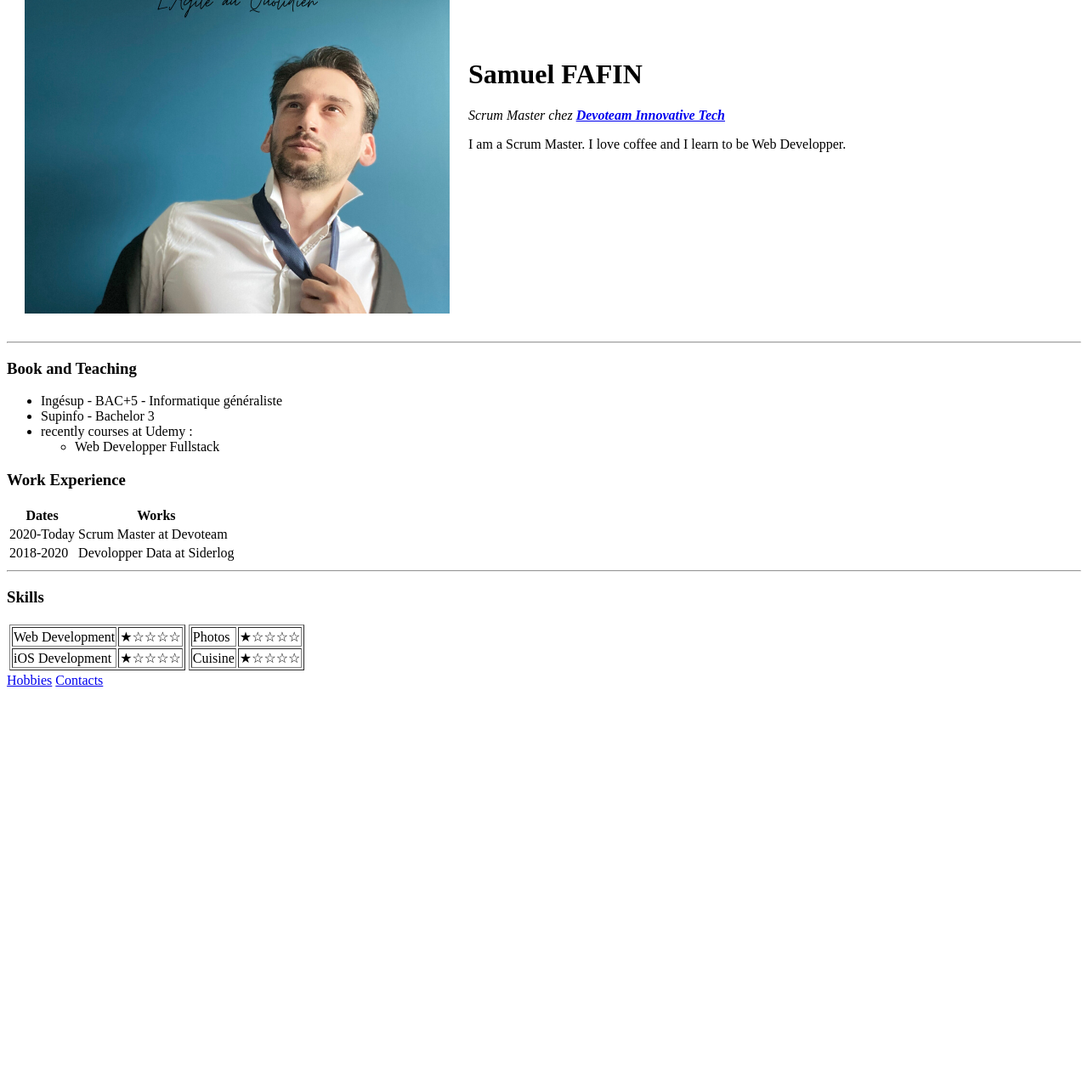
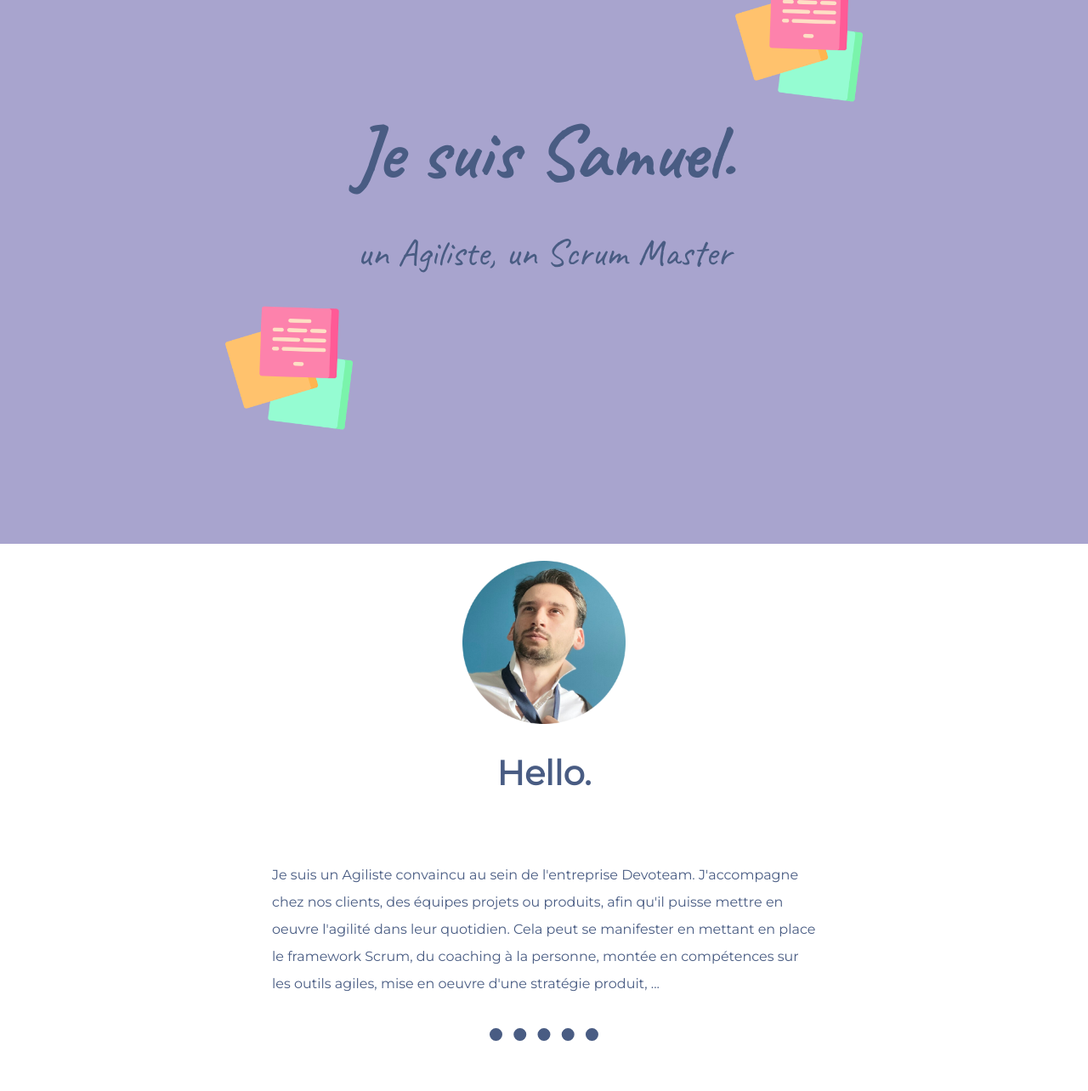
Before and after one commit to Samuel-Fafin/cv, a plain HTML site: page index.html in a window 1280 px wide. Shown: the part 160-1444 px from the top of the page at 85% size. Before the commit the page ends 978 px from the top, so only its background shows below. Drawn offline with Linux system fonts and the light colour scheme.

Commit message:
Add files via upload

```diff
--- /dev/null
+++ b/css/styles.css
@@ -0,0 +1,124 @@
+html, body, header, h1 {
+  margin: 0;
+  padding: 0;
+}
+
+header {
+  height: 100vh;
+  background-color: #A8A4CE;
+
+  display: flex;
+  flex-direction: column;
+  justify-content: center;
+  align-items: center;
+}
+
+h1 {
+  color: #495C83;
+  font-size: 5.65rem;
+  font-family: 'Caveat', cursive;
+}
+
+h2 {
+  color: #495C83;
+  font-family: 'Montserrat', sans-serif;
+  font-size: 2.5rem;
+  margin-bottom: 4rem;
+}
+
+h3 {
+  color: #495C83;
+  font-family: 'Montserrat', sans-serif;
+  font-size: 1.25rem;
+  margin-top: 0;
+  margin-bottom: 0;
+}
+
+header p {
+  color: #495C83;
+  font-size: 2.8rem;
+  font-family: 'Caveat', cursive;
+}
+
+p {
+  color: #495C83;
+  font-family: 'Montserrat', sans-serif;
+  font-size: 1rem;
+  line-height: 2rem;
+}
+
+hr {
+  width: 10vw;
+  height: 0;
+  border-style: dotted none none none;
+  border-top-width: 15px;
+  border-color: #495C83;
+  margin-top: 20px;
+  margin-bottom: 20px;
+
+}
+
+footer {
+  width:100vw;
+  height: 30vw;
+  background-color: #A8A4CE;
+}
+
+.note1 {
+  width: 150px;
+  position: relative;
+  left: 300px;
+}
+
+.note2 {
+  width: 150px;
+  position: relative;
+  right: 300px;
+}
+
+.presentation {
+  width: 100vw;
+  display: flex;
+  flex-direction: column;
+  -ms-align-items: center;
+  align-items: center;
+}
+
+.description {
+  width: 50vw;
+}
+
+.profil-image {
+  width: 15%;
+  margin-top: 20px;
+}
+
+
+.skill-row {
+  width: 50vw;
+  margin-bottom: 50px;
+}
+
+.skill-paragraphe {
+  line-height: 2rem;
+}
+
+.skill-image {
+  width: 15%;
+  float: left;
+  margin-right: 20px;
+}
+
+.certifications {
+  width: 100vw;
+  display: flex;
+  flex-direction: row;
+  justify-content: center;
+  column-gap: 2rem;
+  margin-bottom: 40px;
+}
+
+.certification-image {
+  width: 10%;
+  display: inline;
+}
--- a/index.html
+++ b/index.html
@@ -1,92 +1,65 @@
 <!DOCTYPE html>
 <html lang="fr" dir="ltr">
-
   <head>
     <meta charset="utf-8">
-   <title>Samuel Fafin's Homepage</title>
+    <title>Samuel Fafin</title>
+    <link rel="stylesheet" href="css/styles.css">
+    <link rel="preconnect" href="https://fonts.googleapis.com">
+    <link rel="preconnect" href="https://fonts.gstatic.com" crossorigin>
+    <link href="https://fonts.googleapis.com/css2?family=Caveat:wght@400;700&family=Montserrat&display=swap" rel="stylesheet">
+    <link rel="shortcut icon" href="images/favicon.ico">
   </head>
+  <body>
+    <header>
+      <img class="note1" src="images/notes.png" alt="">
+      <h1>Je suis Samuel.</h1>
+      <p>un Agiliste, un Scrum Master</p>
+      <img class="note2" src="images/notes.png" alt="">
+    </header>
+    <section class="presentation">
+      <img class="profil-image"src="images/samuel.png" alt="">
+      <h2>Hello.</h2>
+      <p class="description">Je suis un Agiliste convaincu au sein de l'entreprise Devoteam.
+        J'accompagne chez nos clients, des équipes projets ou produits, afin qu'il puisse mettre en oeuvre l'agilité dans leur quotidien.
+        Cela peut se manifester en mettant en place le framework Scrum, du coaching à la personne, montée en compétences sur les outils agiles, mise en oeuvre d'une stratégie produit, ... </p>
+      <hr>
+      <h2>Mes Compétences.</h2>
+      <div class="skill-row">
+        <img class="skill-image" src="images/scrum.png" alt="">
+        <h3>Framework Scrum</h3>
+        <p class="skill-paragraphe">Lorem ipsum dolor sit amet, mauris sed consectetuer. Etiam et eu, bibendum interdum, lacus quis mauris. Curabitur wisi, quisque vel eu, rutrum nam. </p>
+      </div>
+      <div class="skill-row">
+        <img class="skill-image" src="images/kanban.png" alt="">
+        <h3>Stratégie Kanban</h3>
+        <p class="skill-paragraphe">Lorem ipsum dolor sit amet, mauris sed consectetuer. Etiam et eu, bibendum interdum, lacus quis mauris. Curabitur wisi, quisque vel eu, rutrum nam. </p>
+      </div>
+      <div class="skill-row">
+        <img class="skill-image" src="images/product.png" alt="">
+        <h3>Mode Produit</h3>
+        <p class="skill-paragraphe">Lorem ipsum dolor sit amet, mauris sed consectetuer. Etiam et eu, bibendum interdum, lacus quis mauris. Curabitur wisi, quisque vel eu, rutrum nam. </p>
+      </div>
+      <div class="skill-row">
+        <img class="skill-image" src="images/echelle.png" alt="">
+        <h3>SAFe</h3>
+        <p class="skill-paragraphe">Lorem ipsum dolor sit amet, mauris sed consectetuer. Etiam et eu, bibendum interdum, lacus quis mauris. Curabitur wisi, quisque vel eu, rutrum nam. </p>
+      </div>
+      <hr>
+      <h2>Mon Expériences.</h2>
+      <hr>
+      <h2>Mes Certifications.</h2>
+      <div class="certifications">
+        <img class="certification-image" src="images/psm1.png" alt="">
+        <img class="certification-image" src="images/psm2.png" alt="">
+        <img class="certification-image" src="images/pspo1.png" alt="">
+        <img class="certification-image" src="images/psk.png" alt="">
+      </div>
+      <hr>
+      <h2>Mes Etudes.</h2>
+    </section>
+    <footer>
+      <h2>Me contacter</h2>
 
- <body>
-   <table cellspacing="20">
-     <tr>
-       <td><img src="samuel.png" alt="Photo de profil de Samuel FAFIN"></td>
-       <td>
-         <h1>Samuel FAFIN</h1>
-         <p><em>Scrum Master chez <strong><a href="https://france.devoteam.com">Devoteam Innovative Tech</a></strong></em></p>
-         <p>I am a Scrum Master. I love coffee and I learn to be Web Developper.</p>
-       </td>
-     </tr>
-   </table>
-   <hr>
-
-   <h3>Book and Teaching</h3>
-   <ul>
-     <li>Ingésup - BAC+5 - Informatique généraliste</li>
-     <li>Supinfo - Bachelor 3</li>
-     <li>
-       recently courses at Udemy :
-       <ul>
-         <li>Web Developper Fullstack</li>
-       </ul>
-     </li>
-   </ul>
-
-   <h3>Work Experience</h3>
-   <table>
-     <thead>
-       <tr>
-         <th>Dates</th>
-         <th>Works</th>
-       </tr>
-     </thead>
-     <tbody>
-       <tr>
-         <td>2020-Today</td>
-         <td>Scrum Master at Devoteam</td>
-       </tr>
-       <tr>
-         <td>2018-2020</td>
-         <td>Devolopper Data at Siderlog</td>
-       </tr>
-     </tbody>
-     <tfoot>
-     </tfoot>
-   </table>
-
-   <hr>
-
-   <h3>Skills</h3>
-  <table>
-    <tr>
-      <td>
-        <table border="1">
-          <tr>
-           <td>Web Development</td>
-           <td>★☆☆☆☆</td>
-          </tr>
-          <tr>
-            <td>iOS Development</td>
-            <td>★☆☆☆☆</td>
-          </tr>
-        </table>
-      </td>
-      <td>
-        <table border="1">
-          <tr>
-           <td>Photos</td>
-           <td>★☆☆☆☆</td>
-          </tr>
-          <tr>
-            <td>Cuisine</td>
-            <td>★☆☆☆☆</td>
-          </tr>
-        </table>
-      </td>
-  </table>
-
-
-   <a href="hobbies.html">Hobbies</a>
-   <a href="contact.html">Contacts</a>
+    </footer>
   </body>
-
 </html>
```
Also changed, not shown: images/backlog.png (added), images/delegate.png (added), images/echelle.png (added), images/favicon.ico (added), images/kanban.png (added), images/notes.png (added), images/product.png (added), images/psk.png (added), images/psm1.png (added), images/psm2.png (added), images/pspo1.png (added), images/samuel.png (added), images/scrum.png (added). Lines whose indentation alone changed are shown as unchanged.
